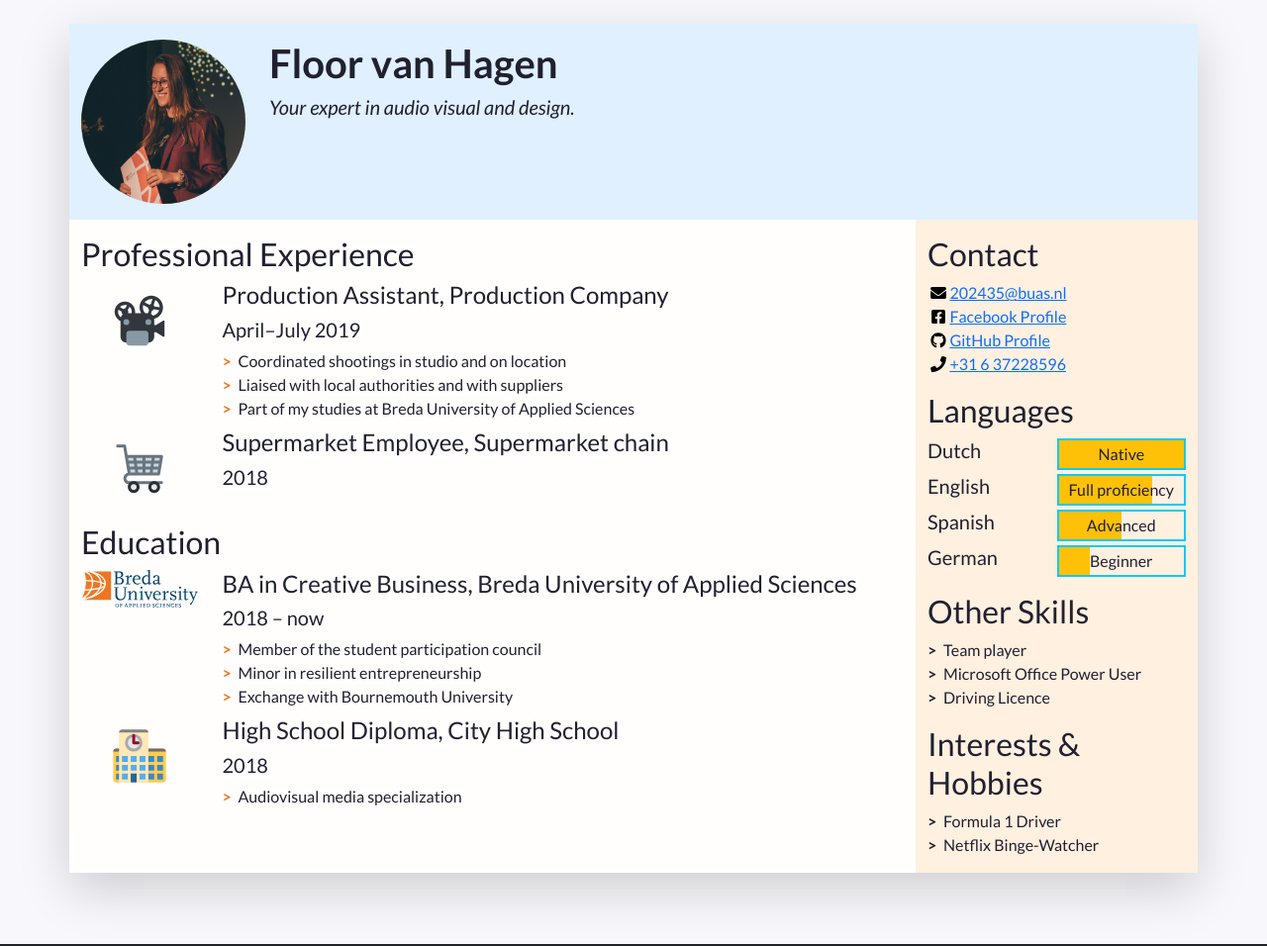
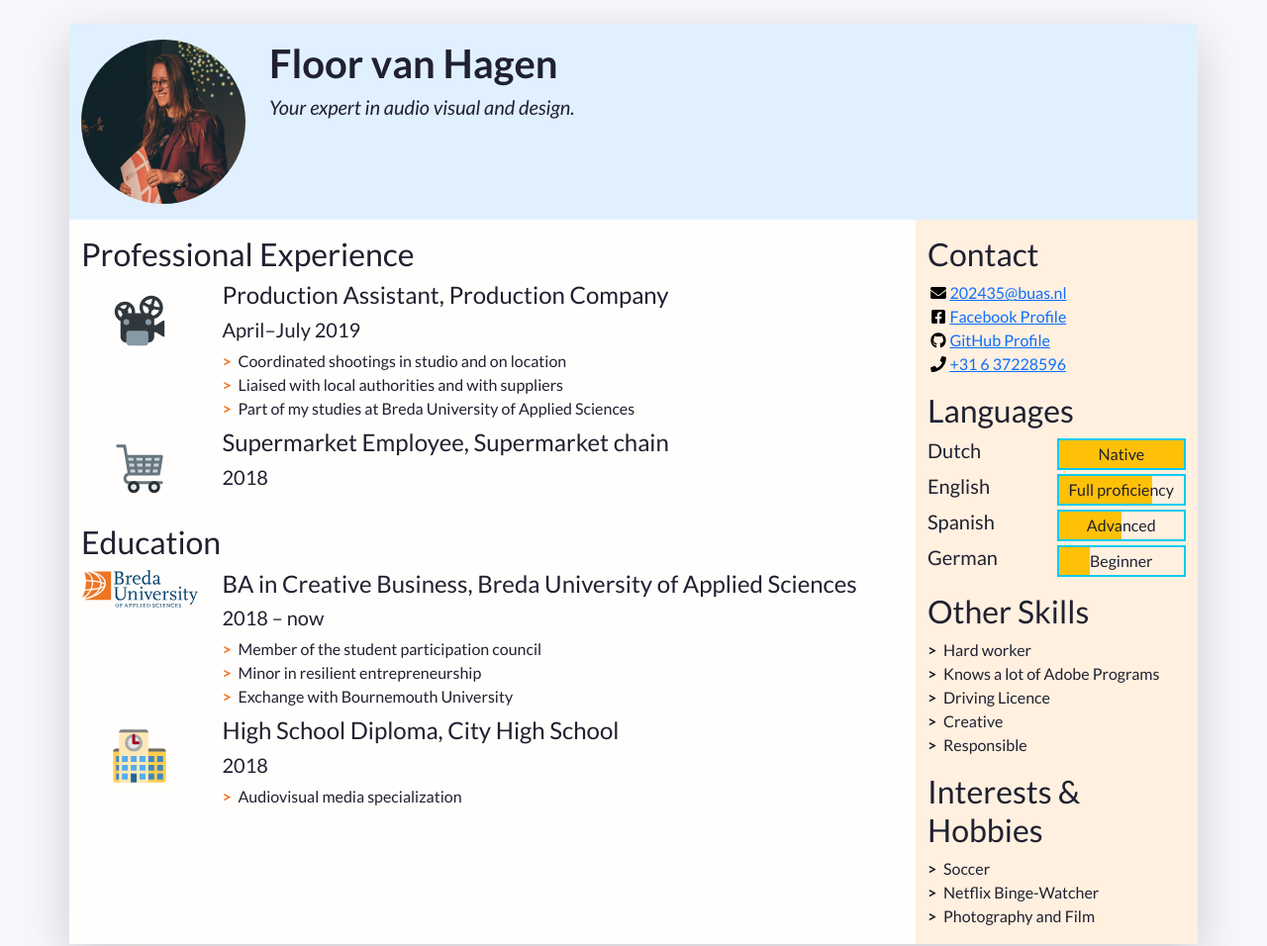
Before and after one commit to 202435/mycv, a plain HTML site: page index.html in a window 1280 px wide. Shown: the top 956 px of the page at 99% size. Drawn offline with nearby package versions, Linux system fonts and the light colour scheme.

Commit message:
Skills, Interests, Hobbies

```diff
--- a/index.html
+++ b/index.html
@@ -249,9 +249,11 @@
           <section class="my-3 aside-section">
             <h2>Other Skills</h2>
             <ul class="skill-list list-unstyled">
-              <li class="skill-item">Team player</li>
-              <li class="skill-item">Microsoft Office Power User</li>
+              <li class="skill-item">Hard worker</li>
+              <li class="skill-item">Knows a lot of Adobe Programs</li>
               <li class="skill-item">Driving Licence</li>
+				<li class="skill-item">Creative</li>
+				<li class="skill-item">Responsible</li>
             </ul>
           </section>
 
@@ -260,8 +262,9 @@
           <section class="my-3 aside-section">
             <h2>Interests &amp; Hobbies</h2>
             <ul class="skill-list list-unstyled">
-              <li class="skill-item">Formula 1 Driver</li>
+              <li class="skill-item">Soccer</li>
               <li class="skill-item">Netflix Binge-Watcher</li>
+				<li class="skill-item">Photography and Film</li>
             </ul>
           </section>
 
```
